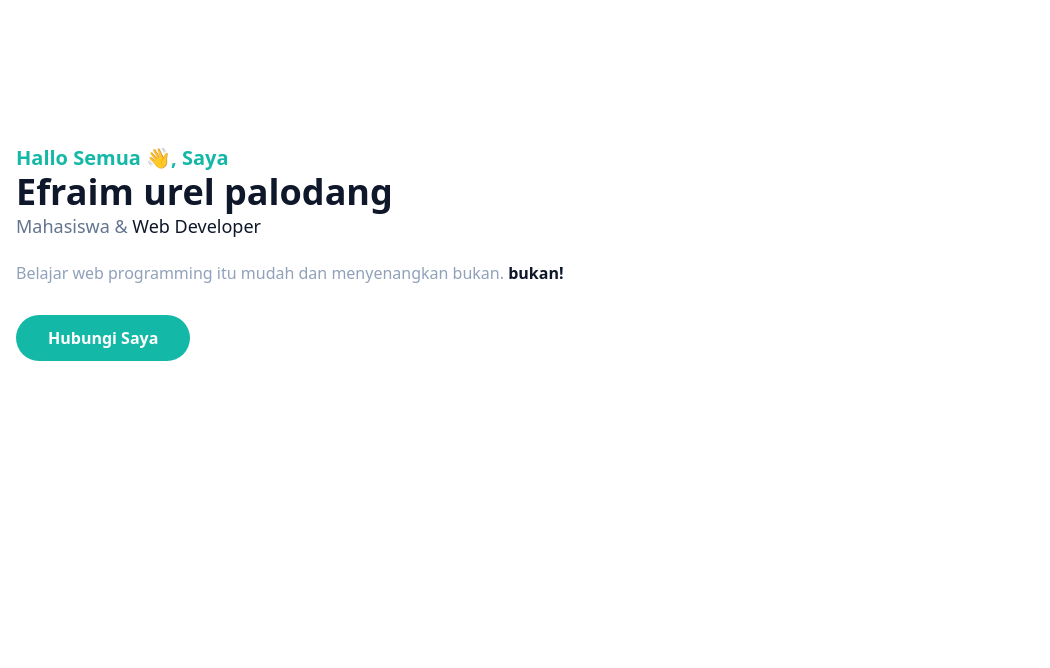
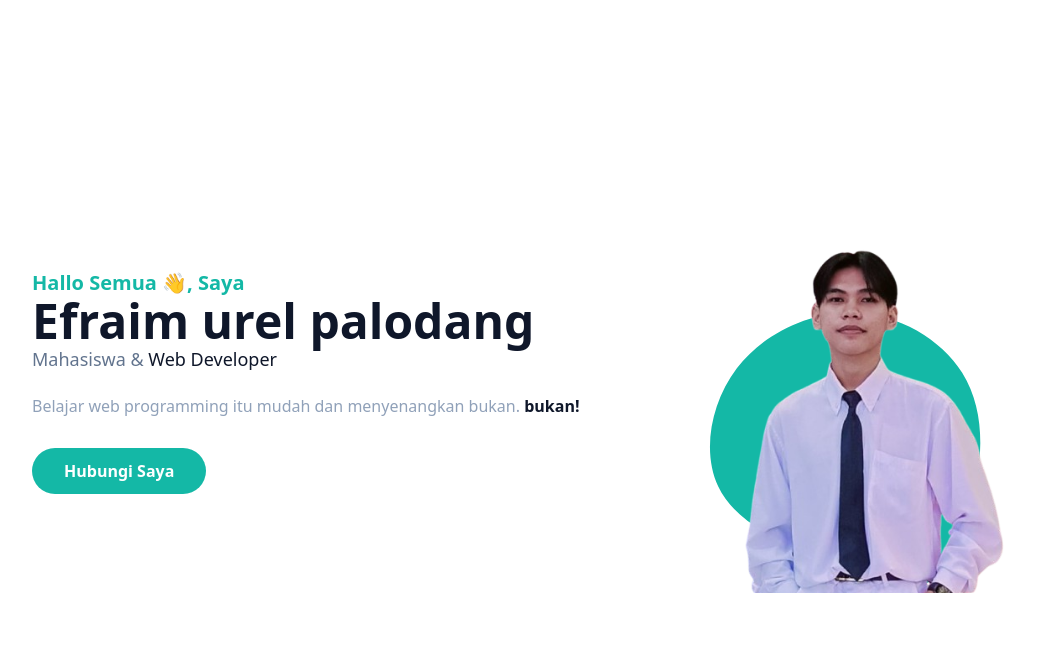
Before and after one commit to efraimurelpalodang/portfolio-tcss, a website: page index.html in a window 1280 px wide. Shown: the whole page, without its empty margins (0-1050 px from the left). Drawn offline with Linux system fonts and the light colour scheme.

Commit message:
membuat style untuk gambar dan bebrapa style lainnya tapi masih ada something

```diff
--- a/index.html
+++ b/index.html
@@ -10,14 +10,24 @@
 
   <!-- Hero section start -->
   <section id="home" class="pt-36">
-    <div class="container">
+    <div class="container p-4">
       <div class="flex flex-wrap">
-        <div class="w-full self-center px-4">
-          <h1 class="text-xl font-semibold text-primary">Hallo Semua 👋, Saya <span class="block font-bold text-dark text-4xl">Efraim urel palodang</span></h1>
+        <div class="w-full self-center px-4 lg:w-1/2">
+          <h1 class="text-xl font-semibold text-primary md:text-xl">Hallo Semua 👋, Saya <span class="block font-bold text-dark text-4xl lg:text-5xl">Efraim urel palodang</span></h1>
           <h2 class="font-medium text-slate-500 text-lg mb-5">Mahasiswa & <span class="text-dark">Web Developer</span></h2>
           <p class="font-medium text-slate-400 mb-10 leading-relaxed">Belajar web programming itu mudah dan menyenangkan bukan. <span class="text-dark font-bold">bukan!</span></p>
           <!-- tombol -->
           <a href="#" class="text-base font-semibold text-white bg-primary py-3 px-8 rounded-full hover:shadow-lg transition hover:opacity-80 duration-300 ease-in-out">Hubungi Saya</a>
+        </div>
+        <div class="w-full self-end px-4 lg:w-1/2">
+          <div class="relative mt-10 lg:mt-9 lg:right-0">
+            <img src="assets/img/gambarSaya.png" alt="efraim urel palodang" class="max-w-full" width="400" height="400">
+            <span class="absolute -bottom-18 -z-10 md:scale-100">
+              <svg viewBox="0 0 200 200" width="400" height="400" xmlns="http://www.w3.org/2000/svg">
+                <path fill="#14b8a6" d="M59,-51.2C70.9,-32.2,70.9,-8,65.9,15.5C60.9,39.1,50.9,62,35,67.7C19.1,73.4,-2.6,61.9,-24.3,51.2C-46.1,40.5,-67.9,30.5,-76.6,11.8C-85.4,-6.8,-81.1,-34,-66.2,-53.7C-51.2,-73.3,-25.6,-85.4,-1,-84.6C23.6,-83.8,47.2,-70.1,59,-51.2Z" transform="translate(100 100) scale(.9)"/>
+              </svg>
+            </span>
+          </div>
         </div>
       </div>
     </div>
```
Also changed, not shown: assets/img/gambarSaya.png (added), css/style.css, src/input.css (line endings or trailing spaces).
